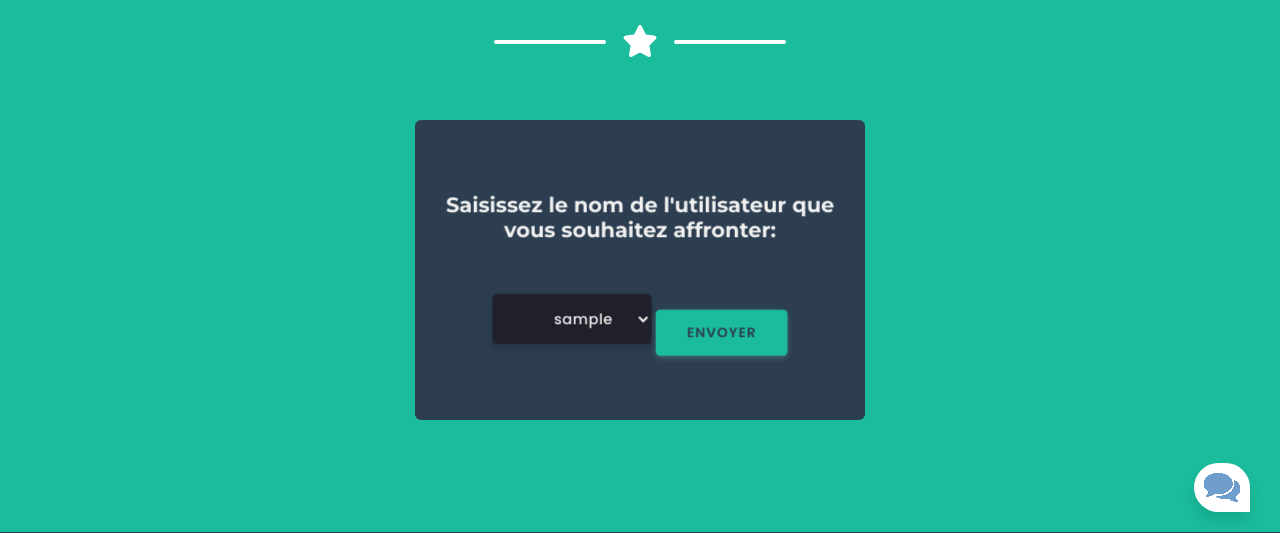
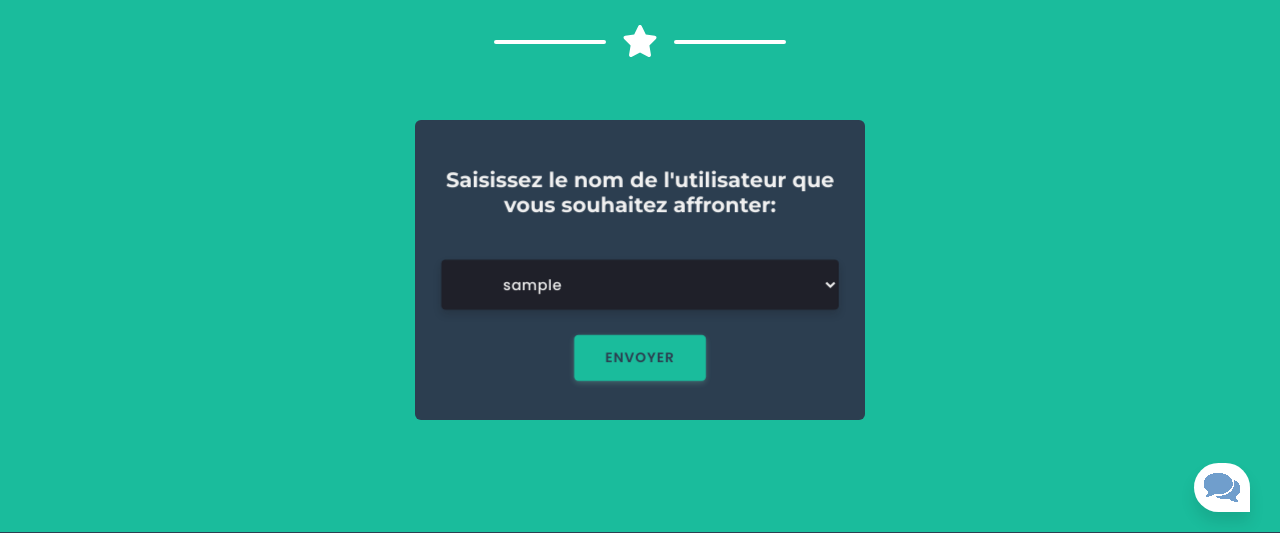
Before and after one commit to mx79/nambot, a Flask app: page /chess in a window 1280 px wide. Shown: the part 258-791 px from the top of the page. Run offline with Flask 2, Linux system fonts and the light colour scheme; the visitor is signed in with stand-in values (Sample User, id 1); a database or web service that is not in the repository returns one stand-in record (values such as "Sample title"); parts of the project's set-up code (start-up, migrations or seed data) failed here and were passed over; some libraries are stand-ins or nearby versions.

Commit message:
liste déroulantes username implémentées

```diff
--- a/templates/chess.html
+++ b/templates/chess.html
@@ -20,7 +20,6 @@
                         <div class="form-group mt-2">
                             <h5 class="mb-4 pb-3">Saisissez le nom de l'utilisateur que vous souhaitez
                                 affronter:</h5>
-                            <label>
                             <select name="chess_opponent_username" class="form-style" required>
                                 <option class="form-style"
                                         value="{{ users[0] }}" selected>{{ users[0] }}</option>
@@ -28,8 +27,6 @@
                                     <option value="{{ user }}">{{ user }}</option>
                                 {% endfor %}
                             </select>
-                            </label>
-                            <i class="input-icon uil uil-at"></i>
                             <input type="submit" name="submit" class="btn mt-4"
                                    value="Envoyer" id="forgot_button">
                         </div>
```
Lines whose indentation alone changed are shown as unchanged.
